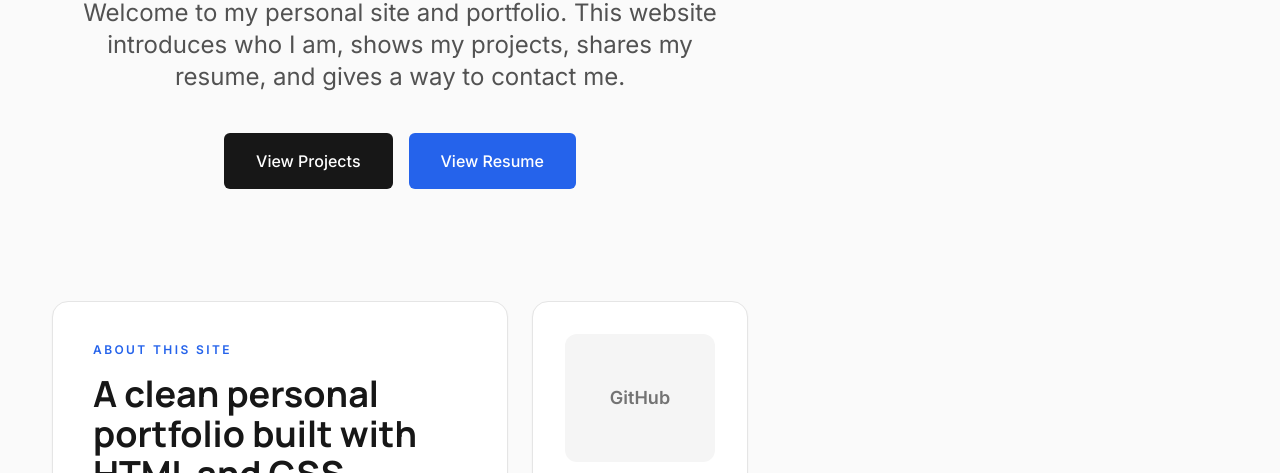
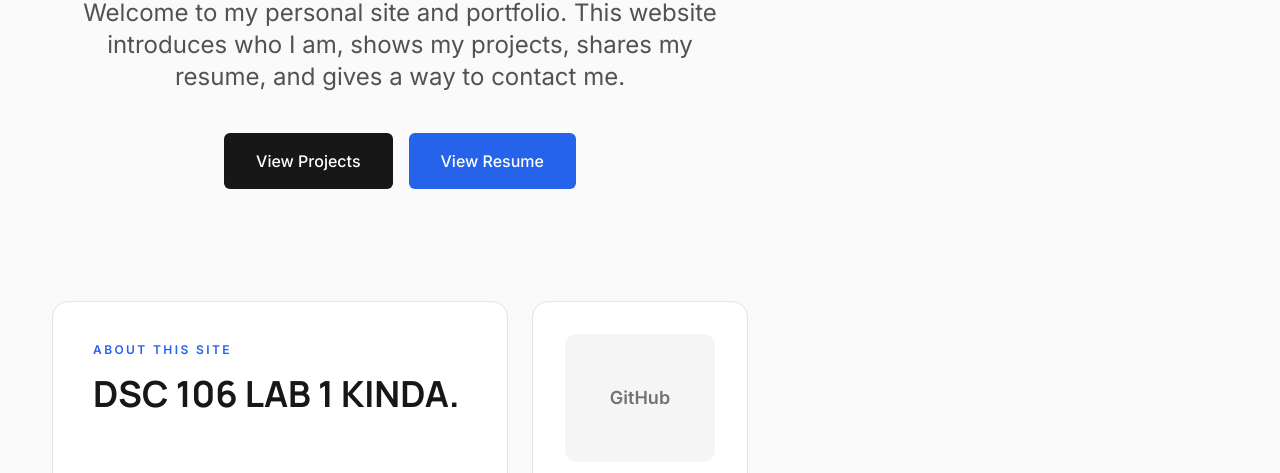
Before and after one commit to xibahbah/porfolio, a plain HTML site: page index.html in a window 1280 px wide. Shown: the part 479-952 px from the top of the page. Drawn offline with nearby package versions, Linux system fonts and the light colour scheme.

Commit message:
Update index.html

```diff
--- a/index.html
+++ b/index.html
@@ -69,7 +69,7 @@
                             About This Site
                         </span>
                         <h2 class="text-3xl md:text-4xl font-bold max-w-xl">
-                            A clean personal portfolio built with HTML and CSS.
+                            DSC 106 LAB 1 KINDA.
                         </h2>
                     </div>
                     <p class="text-neutral-600 max-w-md text-sm leading-relaxed mt-6">
```
